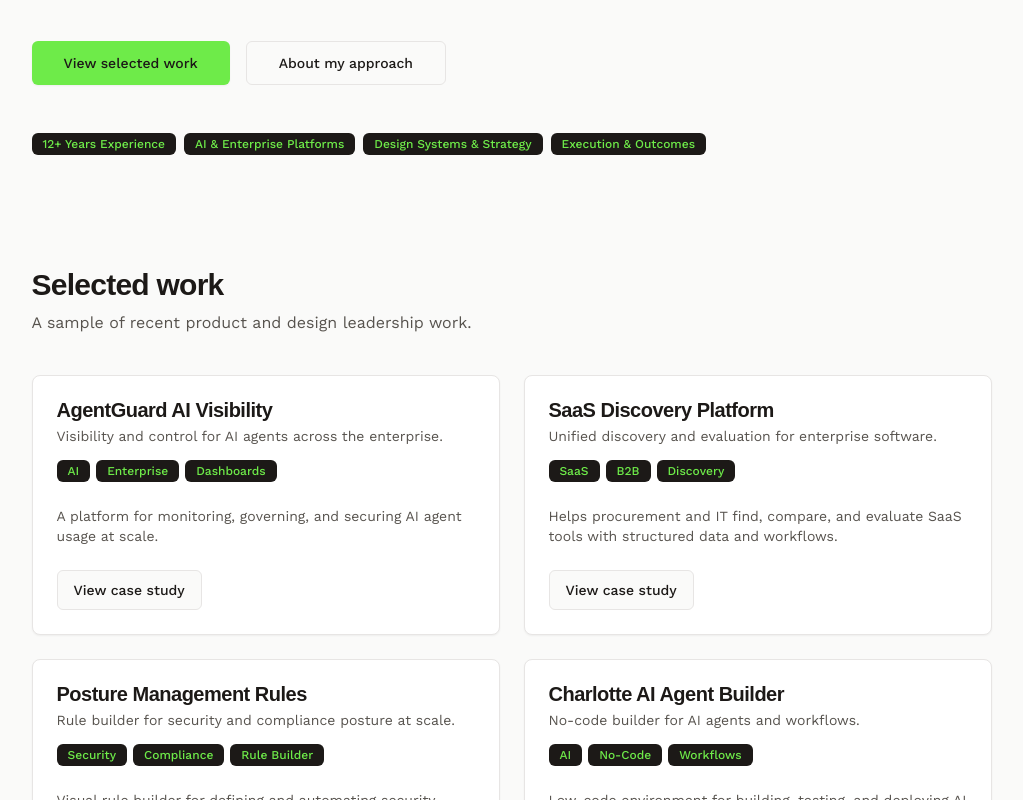
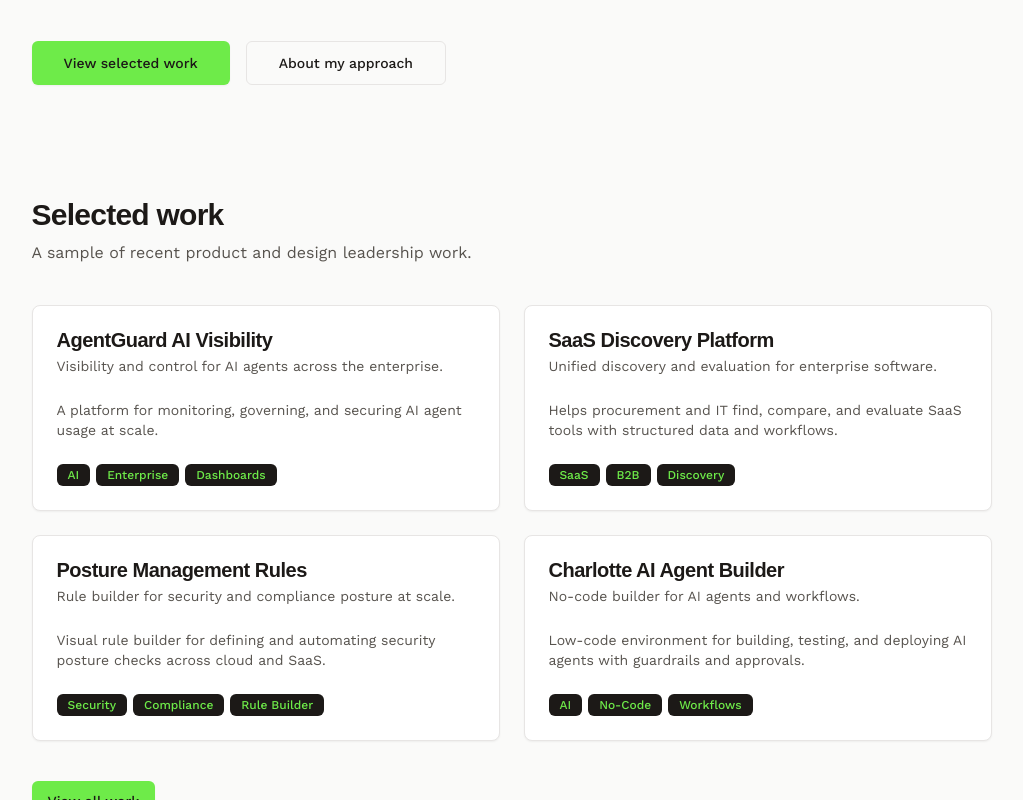
Before and after one commit to crismancodes/personalsite, a Next.js app: page / in a window 1280 px wide. Shown: the part 360-1160 px from the top of the page, without its empty margins (121-1144 px from the left). Built offline with nearby package versions, Linux system fonts and the light colour scheme; a web font is replaced by a local one.

Commit message:
Refactor case study card component: remove button, replace Card with Link for project items, and enhance card layout with improved styling.

```diff
--- a/src/app/page.tsx
+++ b/src/app/page.tsx
@@ -7,18 +7,10 @@ import {
   Card,
   CardContent,
   CardDescription,
-  CardFooter,
   CardHeader,
   CardTitle,
 } from "@/components/ui/card";
 import { getFeaturedProjects } from "@/lib/projects";
-
-const stats = [
-  "12+ Years Experience",
-  "AI & Enterprise Platforms",
-  "Design Systems & Strategy",
-  "Execution & Outcomes",
-];
 
 const approachColumns = [
   {
@@ -64,13 +56,6 @@ export default function HomePage() {
               <Link href="/about#approach">About my approach</Link>
             </Button>
           </div>
-          <div className="mt-12 flex flex-wrap gap-2">
-            {stats.map((label) => (
-              <Badge key={label} variant="pill">
-                {label}
-              </Badge>
-            ))}
-          </div>
         </Container>
       </Section>
 
@@ -85,34 +70,30 @@ export default function HomePage() {
           </p>
           <div className="mt-10 grid gap-6 sm:grid-cols-2 lg:grid-cols-2">
             {featured.map((project) => (
-              <Card
+              <Link
                 key={project.slug}
-                className="flex flex-col transition-shadow hover:shadow-md"
+                href={`/work/${project.slug}`}
+                className="block transition-shadow hover:shadow-md focus:outline-none focus:ring-2 focus:ring-accent focus:ring-offset-2 rounded-lg"
               >
-                <CardHeader>
-                  <CardTitle>{project.title}</CardTitle>
-                  <CardDescription>{project.description}</CardDescription>
-                  <div className="flex flex-wrap gap-1.5 pt-2">
+                <Card className="flex flex-col h-full border-border bg-card text-card-foreground shadow-sm">
+                  <CardHeader>
+                    <CardTitle>{project.title}</CardTitle>
+                    <CardDescription>{project.description}</CardDescription>
+                  </CardHeader>
+                  <CardContent className="flex-1">
+                    <p className="text-sm text-muted-foreground">
+                      {project.summary}
+                    </p>
+                  </CardContent>
+                  <div className="flex flex-wrap gap-1.5 px-6 pb-6 pt-0">
                     {project.tags.map((tag) => (
                       <Badge key={tag} variant="pill">
                         {tag}
                       </Badge>
                     ))}
                   </div>
-                </CardHeader>
-                <CardContent className="flex-1">
-                  <p className="text-sm text-muted-foreground">
-                    {project.summary}
-                  </p>
-                </CardContent>
-                <CardFooter>
-                  <Button variant="secondary" asChild>
-                    <Link href={`/work/${project.slug}`}>
-                      View case study
-                    </Link>
-                  </Button>
-                </CardFooter>
-              </Card>
+                </Card>
+              </Link>
             ))}
           </div>
           <div className="mt-10">
--- a/src/app/work/page.tsx
+++ b/src/app/work/page.tsx
@@ -1,13 +1,11 @@
 import Link from "next/link";
 import { Container } from "@/components/container";
 import { Section } from "@/components/section";
-import { Button } from "@/components/ui/button";
 import { Badge } from "@/components/ui/badge";
 import {
   Card,
   CardContent,
   CardDescription,
-  CardFooter,
   CardHeader,
   CardTitle,
 } from "@/components/ui/card";
@@ -28,32 +26,30 @@ export default function WorkIndexPage() {
         </p>
         <div className="mt-12 grid gap-6 sm:grid-cols-2 lg:grid-cols-2">
           {list.map((project) => (
-            <Card
+            <Link
               key={project.slug}
-              className="flex flex-col transition-shadow hover:shadow-md"
+              href={`/work/${project.slug}`}
+              className="block transition-shadow hover:shadow-md focus:outline-none focus:ring-2 focus:ring-accent focus:ring-offset-2 rounded-lg"
             >
-              <CardHeader>
-                <CardTitle>{project.title}</CardTitle>
-                <CardDescription>{project.description}</CardDescription>
-                <div className="flex flex-wrap gap-1.5 pt-2">
+              <Card className="flex flex-col h-full border-border bg-card text-card-foreground shadow-sm">
+                <CardHeader>
+                  <CardTitle>{project.title}</CardTitle>
+                  <CardDescription>{project.description}</CardDescription>
+                </CardHeader>
+                <CardContent className="flex-1">
+                  <p className="text-sm text-muted-foreground">
+                    {project.summary}
+                  </p>
+                </CardContent>
+                <div className="flex flex-wrap gap-1.5 px-6 pb-6 pt-0">
                   {project.tags.map((tag) => (
                     <Badge key={tag} variant="pill">
                       {tag}
                     </Badge>
                   ))}
                 </div>
-              </CardHeader>
-              <CardContent className="flex-1">
-                <p className="text-sm text-muted-foreground">
-                  {project.summary}
-                </p>
-              </CardContent>
-              <CardFooter>
-                <Button variant="secondary" asChild>
-                  <Link href={`/work/${project.slug}`}>View case study</Link>
-                </Button>
-              </CardFooter>
-            </Card>
+              </Card>
+            </Link>
           ))}
         </div>
       </Container>
```
